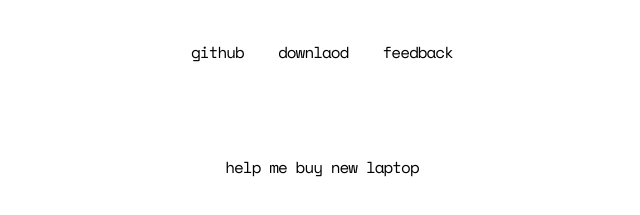
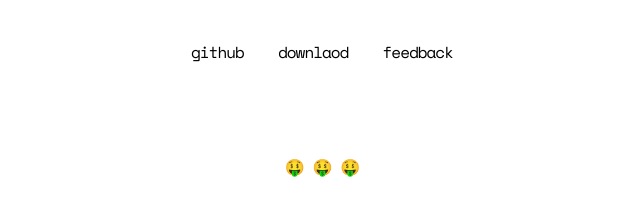
Before and after one commit to huzwares/glitcharacter, a plain HTML site: page index.html in a window 1280 px wide. Shown: the part 319-534 px from the top of the page, without its empty margins (318-958 px from the left). Drawn offline with nearby package versions, Linux system fonts and the light colour scheme.

Commit message:
Update index.html

```diff
--- a/index.html
+++ b/index.html
@@ -54,7 +54,7 @@
     </section>
     <section class="container donate">
         <div class="row">
-            <h2><a href="https://zarinp.al/@sinaomrani" target="_blank">help me buy new laptop</a></h2>
+            <h2><a href="https://zarinp.al/@sinaomrani" target="_blank">🤑 🤑 🤑</a></h2>
         </div>
     </section>
     <script src="src/glitcharacter.js"></script>
```
